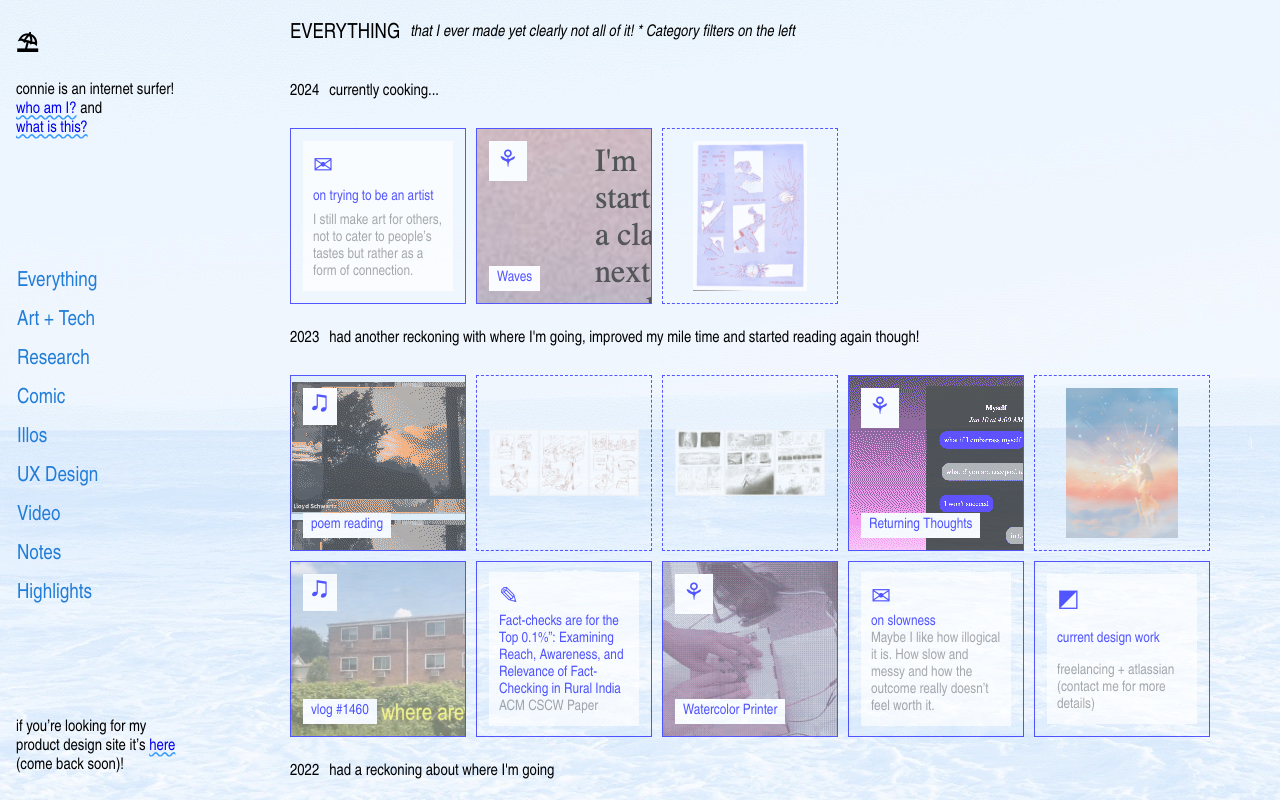
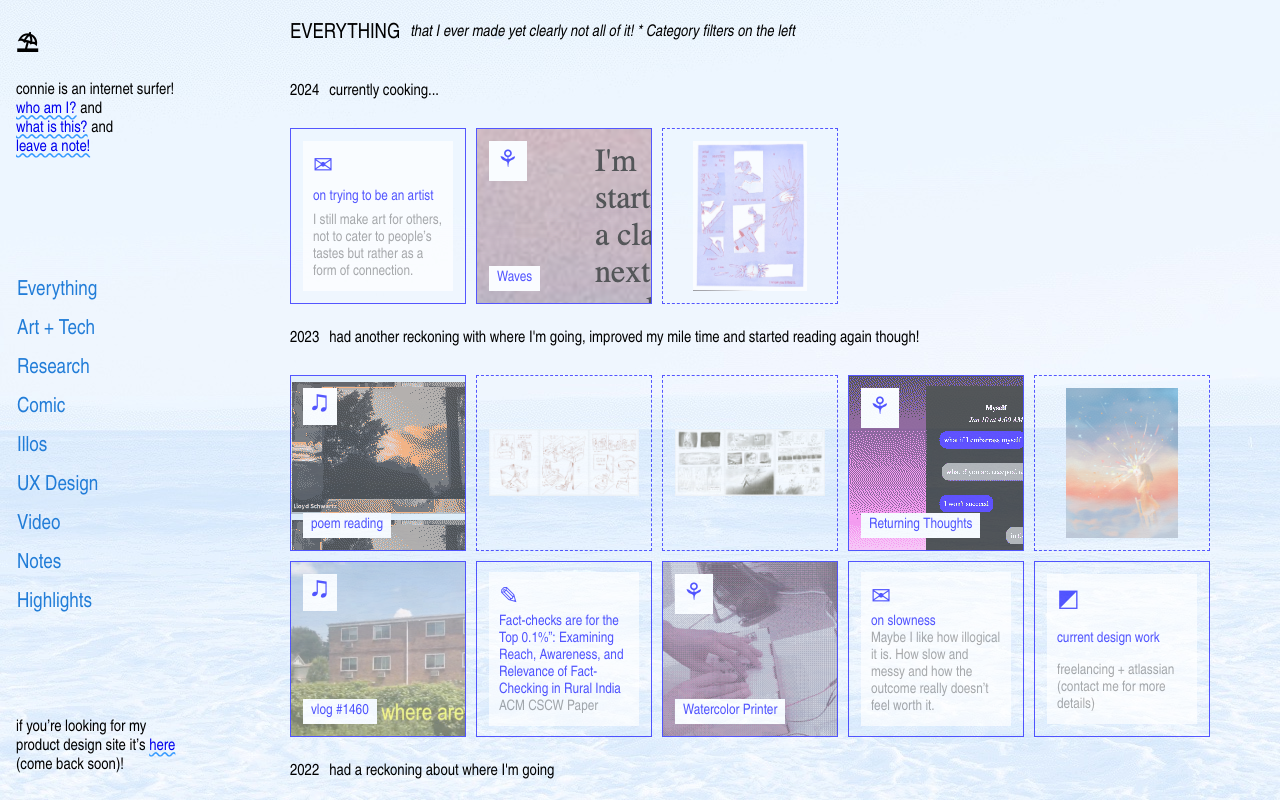
Before and after one commit to connieliu0/conniesurf, a website: page index.html in a window 1280 px wide. Shown: the top 800 px of the page. Drawn offline with Linux system fonts and the light colour scheme.

Commit message:
Update index.html

```diff
--- a/index.html
+++ b/index.html
@@ -17,7 +17,7 @@
           <a href="./about.html">who am I?</a> and <br /><a
             href="./whatisthis.html"
             >what is this?</a
-          >
+          > and <br/><a href="https://www.yourworldoftext.com/~conie/" target="_blank">leave a note!</a>
         </p>
       </div>
       <div class="filter-buttons">
```
